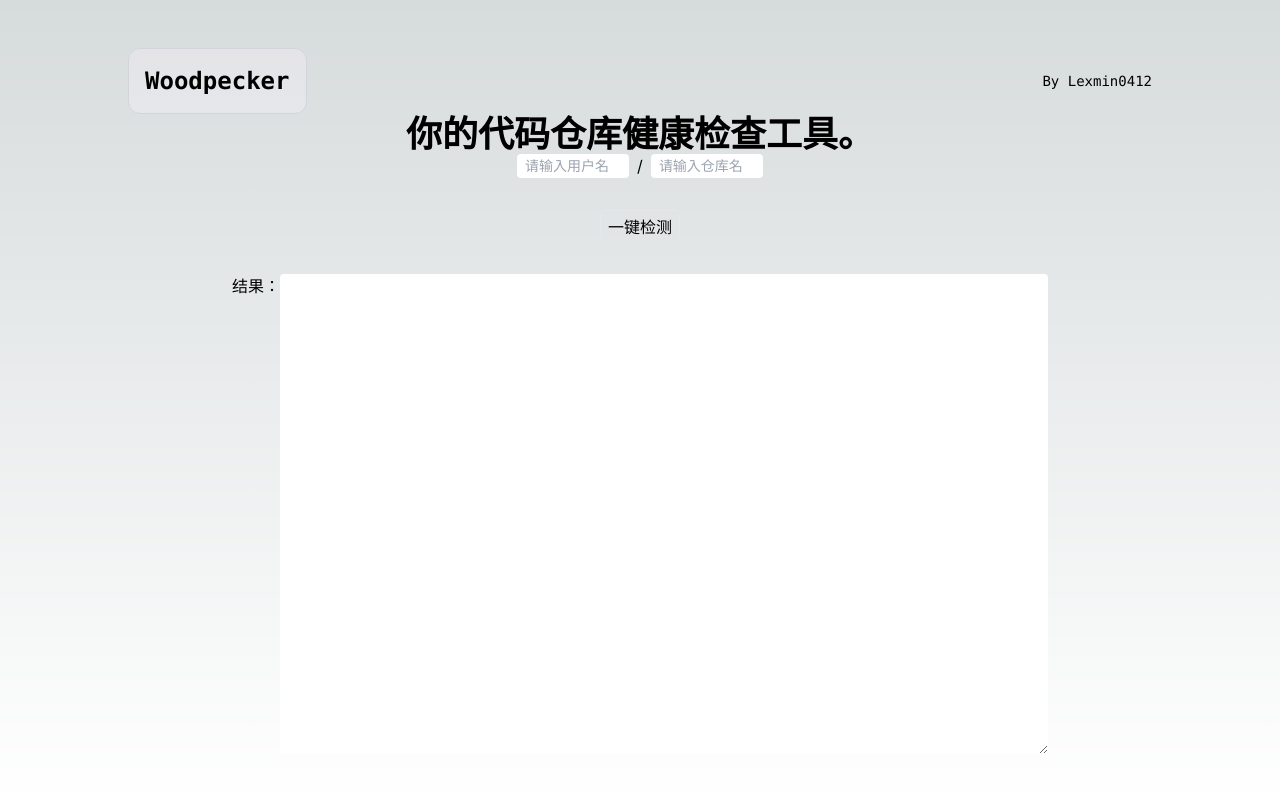
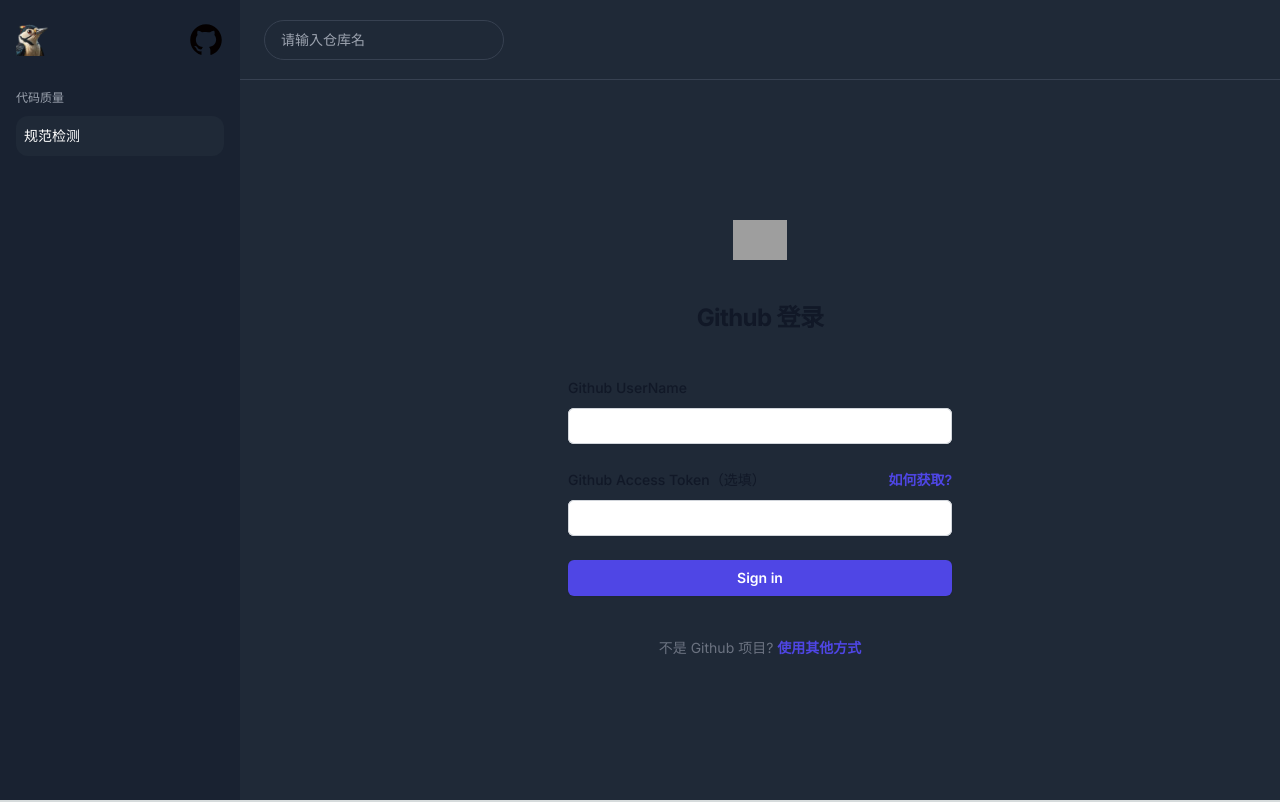
Before and after one commit to lexmin0412/woodpecker, a Next.js app: page / in a window 1280 px wide. Built offline with nearby package versions, Linux system fonts and the light colour scheme; grey boxes are pictures that could not be loaded.

Commit message:
feat: 完成授权和代码规范检测页面

```diff
--- a/app/api/repos/route.ts
+++ b/app/api/repos/route.ts
@@ -40,3 +40,14 @@
 	const finalRes = JSON.stringify(formattedRes, null, 2)
 	return NextResponse.json(finalRes);
 }
+
+export async function GET(request: Request) {
+
+	const { searchParams } = new URL(request.url)
+	const userName = searchParams.get('userName')
+	console.log('userName', userName)
+
+	const res = await (await fetch(`https://api.github.com/users/${userName}/repos`)).json()
+
+	return NextResponse.json(res);
+}
--- a/app/globals.css
+++ b/app/globals.css
@@ -17,6 +17,7 @@
 }
 
 body {
+	height: 100vh;
   color: rgb(var(--foreground-rgb));
   background: linear-gradient(
       to bottom,
--- a/app/layout.tsx
+++ b/app/layout.tsx
@@ -1,6 +1,10 @@
 import type { Metadata } from "next";
 import { Inter } from "next/font/google";
+import IconGithub from "./../components/icons/github";
+import Logo from "../assets/logo.png";
+import Image from "next/image";
 import "./globals.css";
+import Sidebar from "@/components/sidebar";
 
 const inter = Inter({ subsets: ["latin"] });
 
@@ -14,9 +18,29 @@
 }: Readonly<{
   children: React.ReactNode;
 }>) {
+
   return (
-    <html lang="en">
-      <body className={inter.className}>{children}</body>
-    </html>
-  );
+		<html lang="en">
+			<body
+				className={`${inter.className} text-white flex items-center h-screen`}
+			>
+				<div className="h-full w-60 bg-[#192231]">
+					<div className="flex items-center justify-between h-20 px-4">
+						<Image src={Logo} alt="Woodpecker Logo" width={32} height={32} />
+						<a href="https://github.com/lexmin0412/woodpecker" target="_blank">
+							<IconGithub className="text-sm w-9 h-9" />
+						</a>
+					</div>
+					<Sidebar />
+				</div>
+
+				<div className="bg-[#1F2937] h-full overflow-hidden flex-1 flex flex-col">
+					<header className="flex items-center justify-between px-6 h-20 border-b border-solid border-gray-700">
+						<input type="search" placeholder='请输入仓库名' className='bg-gray-800 text-white border-gray-700 px-4 outline-none border-solid border  h-10 leading-10 text-sm rounded-3xl w-60'	 />
+					</header>
+					<div className="p-6 flex-1 overflow-auto">{children}</div>
+				</div>
+			</body>
+		</html>
+	);
 }
--- a/app/page.tsx
+++ b/app/page.tsx
@@ -1,39 +1,92 @@
-import Editor from "@/components/editor";
 import React from "react";
 
-console.log('process.cwd', process.cwd())
+console.log("process.cwd", process.cwd());
 
 export default async function Home() {
+	return (
+		<div className="flex min-h-full flex-1 flex-col justify-center p-6 lg:px-8">
+			<div className="flex-1 flex flex-col items-center justify-center">
+				<div className="sm:mx-auto sm:w-full sm:max-w-sm">
+					<img
+						className="mx-auto h-10 w-auto"
+						src="https://tailwindui.com/img/logos/mark.svg?color=indigo&shade=600"
+						alt="Your Company"
+					/>
+					<h2 className="mt-10 text-center text-2xl font-bold leading-9 tracking-tight text-gray-900">
+						Github 登录
+					</h2>
+				</div>
 
-  return (
-    <main className="flex min-h-screen flex-col items-center justify-between p-12">
-      <div className="z-10 w-full max-w-5xl items-center justify-between font-mono text-sm lg:flex">
+				<div className="mt-10 sm:mx-auto sm:w-full sm:max-w-sm">
+					<form className="space-y-6" action="/dashboard" method="POST">
+						<div>
+							<label
+								htmlFor="email"
+								className="block text-sm font-medium leading-6 text-gray-900"
+							>
+								Github UserName
+							</label>
+							<div className="mt-2">
+								<input
+									id="email"
+									name="email"
+									type="text"
+									autoComplete="email"
+									required
+									className="block w-full px-2 rounded-md border-0 py-1.5 text-gray-900 shadow-sm ring-1 ring-inset ring-gray-300 placeholder:text-gray-400 focus:ring-2 focus:ring-inset focus:ring-indigo-600 sm:text-sm sm:leading-6"
+								/>
+							</div>
+						</div>
+
+						<div>
+							<div className="flex items-center justify-between">
+								<label
+									htmlFor="password"
+									className="block text-sm font-medium leading-6 text-gray-900"
+								>
+									Github Access Token（选填）
+								</label>
+								<div className="text-sm">
 									<a
-          href="https://github.com/lexmin0412/woodpecker"
-          target="_blank"
-          className="fixed left-0 top-0 flex w-full justify-center border-b border-gray-300 bg-gradient-to-b from-zinc-200 pb-6 pt-8 backdrop-blur-2xl dark:border-neutral-800 dark:bg-zinc-800/30 dark:from-inherit lg:static lg:w-auto  lg:rounded-xl lg:border lg:bg-gray-200 lg:p-4 lg:dark:bg-zinc-800/30"
+										href="#"
+										className="font-semibold text-indigo-600 hover:text-indigo-500"
 									>
-          <code className="font-mono text-2xl font-bold cursor-pointer">
-            Woodpecker
-          </code>
-        </a>
-        <div className="fixed bottom-0 left-0 flex h-48 w-full items-end justify-center bg-gradient-to-t from-white via-white dark:from-black dark:via-black lg:static lg:size-auto lg:bg-none">
-          <a
-            className="pointer-events-none flex place-items-center gap-2 p-8 lg:pointer-events-auto lg:p-0"
-            href="https://github.com/lexmin0412"
-            target="_blank"
-            rel="noopener noreferrer"
-          >
-            By Lexmin0412
+										如何获取?
 									</a>
 								</div>
 							</div>
-
-      <div className="relative text-4xl font-bold">
-        你的代码仓库健康检查工具。
+							<div className="mt-2">
+								<input
+									id="password"
+									name="password"
+									type="password"
+									autoComplete="current-password"
+									className="block w-full px-2 rounded-md border-0 py-1.5 text-gray-900 shadow-sm ring-1 ring-inset ring-gray-300 placeholder:text-gray-400 focus:ring-2 focus:ring-inset focus:ring-indigo-600 sm:text-sm sm:leading-6"
+								/>
+							</div>
 						</div>
 
-      <Editor />
-    </main>
+						<div>
+							<button
+								type="submit"
+								className="flex w-full justify-center rounded-md bg-indigo-600 px-3 py-1.5 text-sm font-semibold leading-6 text-white shadow-sm hover:bg-indigo-500 focus-visible:outline focus-visible:outline-2 focus-visible:outline-offset-2 focus-visible:outline-indigo-600"
+							>
+								Sign in
+							</button>
+						</div>
+					</form>
+
+					<p className="mt-10 text-center text-sm text-gray-500">
+						不是 Github 项目?{" "}
+						<a
+							href="#"
+							className="font-semibold leading-6 text-indigo-600 hover:text-indigo-500"
+						>
+							使用其他方式
+						</a>
+					</p>
+				</div>
+			</div>
+		</div>
 	);
 }
--- a/components/editor.tsx
+++ b/components/editor.tsx
@@ -1,14 +1,13 @@
 "use client";
 
 import fetch from "@toolkit-fe/request";
-import {useEffect, useRef, useState} from "react";
+import { useEffect, useRef, useState } from "react";
 
 interface EditorProps {
 	// onGen: () => void;
 }
 
 export default function Editor(props: EditorProps) {
-
 	const userNameRef = useRef<HTMLInputElement>(null);
 	const repoNameRef = useRef<HTMLInputElement>(null);
 	const contentRef = useRef<HTMLTextAreaElement>(null);
@@ -33,16 +32,16 @@
 	};
 
 	async function handleClick() {
-		console.log('fetch begin')
+		console.log("fetch begin");
 		// const result = await getRepoReadme("lexmin0412", "woodpecker");
 		// props.onGen()
-		const result = await fetch("/api/repos", {
+		const result = (await fetch("/api/repos", {
 			method: "post",
 			body: JSON.stringify({
 				userName: userNameRef.current?.value,
 				repoName: repoNameRef.current?.value,
 			}),
-		}) as string
+		})) as string;
 		console.log("result", result);
 		setContent(result);
 		if (contentRef.current) {
@@ -52,29 +51,87 @@
 	}
 
 	return (
-		<div className="text-center">
-			<div className="flex items-center justify-center">
+		<div className="flex min-h-full flex-1 flex-col justify-center px-6 py-12 lg:px-8">
+			<div className="sm:mx-auto sm:w-full sm:max-w-sm">
+				<img
+					className="mx-auto h-10 w-auto"
+					src="https://tailwindui.com/img/logos/mark.svg?color=indigo&shade=600"
+					alt="Your Company"
+				/>
+				<h2 className="mt-10 text-center text-2xl font-bold leading-9 tracking-tight text-gray-900">
+					Sign in to your account
+				</h2>
+			</div>
+
+			<div className="mt-10 sm:mx-auto sm:w-full sm:max-w-sm">
+				<form className="space-y-6" action="#" method="POST">
+					<div>
+						<label
+							htmlFor="email"
+							className="block text-sm font-medium leading-6 text-gray-900"
+						>
+							Email address
+						</label>
+						<div className="mt-2">
 							<input
-					ref={userNameRef}
-					className="outline-none px-2 text-black rounded inline-block h-6 leading-6 w-28 text-sm"
-					placeholder="请输入用户名"
-				/>
-				<div className="mx-2">/</div>
-				<input
-					ref={repoNameRef}
-					className="outline-none px-2 text-black rounded inline-block h-6 leading-6 w-28 text-sm"
-					placeholder="请输入仓库名"
+								id="email"
+								name="email"
+								type="email"
+								autoComplete="email"
+								required
+								className="block w-full rounded-md border-0 py-1.5 text-gray-900 shadow-sm ring-1 ring-inset ring-gray-300 placeholder:text-gray-400 focus:ring-2 focus:ring-inset focus:ring-indigo-600 sm:text-sm sm:leading-6"
 							/>
 						</div>
+					</div>
+
+					<div>
+						<div className="flex items-center justify-between">
+							<label
+								htmlFor="password"
+								className="block text-sm font-medium leading-6 text-gray-900"
+							>
+								Password
+							</label>
+							<div className="text-sm">
+								<a
+									href="#"
+									className="font-semibold text-indigo-600 hover:text-indigo-500"
+								>
+									Forgot password?
+								</a>
+							</div>
+						</div>
+						<div className="mt-2">
+							<input
+								id="password"
+								name="password"
+								type="password"
+								autoComplete="current-password"
+								required
+								className="block w-full rounded-md border-0 py-1.5 text-gray-900 shadow-sm ring-1 ring-inset ring-gray-300 placeholder:text-gray-400 focus:ring-2 focus:ring-inset focus:ring-indigo-600 sm:text-sm sm:leading-6"
+							/>
+						</div>
+					</div>
+
+					<div>
 						<button
-				className="mt-8 mx-auto border w-20 rounded h-8 leading-8"
-				onClick={handleClick}
+							type="submit"
+							className="flex w-full justify-center rounded-md bg-indigo-600 px-3 py-1.5 text-sm font-semibold leading-6 text-white shadow-sm hover:bg-indigo-500 focus-visible:outline focus-visible:outline-2 focus-visible:outline-offset-2 focus-visible:outline-indigo-600"
 						>
-				一键检测
+							Sign in
 						</button>
-			<div className="flex items-start mt-8">
-				<span>结果：</span>
-				<textarea className="text-black outline-none p-2 rounded inline-block w-[60vw] h-[60vh]" ref={contentRef} />
+					</div>
+				</form>
+
+				<p className="mt-10 text-center text-sm text-gray-500">
+					Not a member?{" "}
+					<a
+						href="#"
+						className="font-semibold leading-6 text-indigo-600 hover:text-indigo-500"
+					>
+						Start a 14 day free trial
+					</a>
+				</p>
 			</div>
 		</div>
 	);
--- /dev/null
+++ b/components/icons/github.tsx
@@ -0,0 +1,22 @@
+export default function IconGithub(props: { className : string}) {
+
+	const { className } = props;
+
+	return (
+		<svg
+			className={className}
+			viewBox="0 0 1024 1024"
+			version="1.1"
+			xmlns="http://www.w3.org/2000/svg"
+			p-id="4286"
+			width="36"
+			height="36"
+		>
+			<path
+				d="M64 512c0 195.2 124.8 361.6 300.8 422.4 22.4 6.4 19.2-9.6 19.2-22.4v-76.8c-134.4 16-140.8-73.6-150.4-89.6-19.2-32-60.8-38.4-48-54.4 32-16 64 3.2 99.2 57.6 25.6 38.4 76.8 32 105.6 25.6 6.4-22.4 19.2-44.8 35.2-60.8-144-22.4-201.6-108.8-201.6-211.2 0-48 16-96 48-131.2-22.4-60.8 0-115.2 3.2-121.6 57.6-6.4 118.4 41.6 124.8 44.8 32-9.6 70.4-12.8 112-12.8 41.6 0 80 6.4 112 12.8 12.8-9.6 67.2-48 121.6-44.8 3.2 6.4 25.6 57.6 6.4 118.4 32 38.4 48 83.2 48 131.2 0 102.4-57.6 188.8-201.6 214.4 22.4 22.4 38.4 54.4 38.4 92.8v112c0 9.6 0 19.2 16 19.2C832 876.8 960 710.4 960 512c0-246.4-201.6-448-448-448S64 265.6 64 512z"
+				fill="#040000"
+				p-id="4287"
+			></path>
+		</svg>
+	);
+}
--- /dev/null
+++ b/components/sidebar.tsx
@@ -0,0 +1,31 @@
+"use client"
+
+import { useState } from "react";
+
+export default function Sidebar() {
+	const [currentMenu, setCurrentMenu] = useState("problems");
+
+	const handleClick = (name: string) => {
+		setCurrentMenu(name);
+	};
+
+	console.log("currentMenu", currentMenu);
+
+	return (
+		<div className="px-4">
+			<div className="text-gray-400 text-xs h-9 leading-9">代码质量</div>
+			<div>
+				<div
+					className={`text-sm h-10 leading-10 hover:text-white cursor-pointer px-2 rounded-xl ${
+						currentMenu === "problems"
+							? "text-white bg-[#1F2937]"
+							: "text-gray-400"
+					}`}
+					onClick={() => handleClick("problems")}
+				>
+					规范检测
+				</div>
+			</div>
+		</div>
+	);
+}
--- a/package.json
+++ b/package.json
@@ -10,6 +10,7 @@
     "lint": "next lint"
   },
   "dependencies": {
+    "@headlessui/react": "^2.0.4",
     "@toolkit-fe/request": "^0.1.22",
     "next": "14.2.1",
     "react": "^18",
```
Also changed, not shown: app/dashboard/page.tsx (added, +68 -0 lines), assets/logo.png (added), 1 other file (tests, documents, lock files or other folders). Lines whose indentation alone changed are shown as unchanged.
